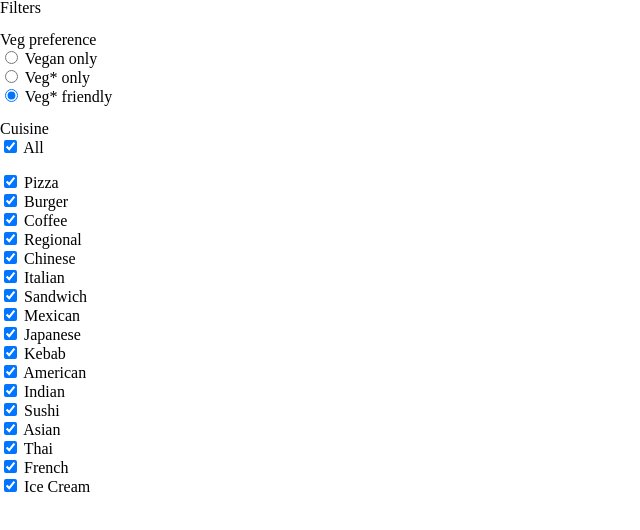
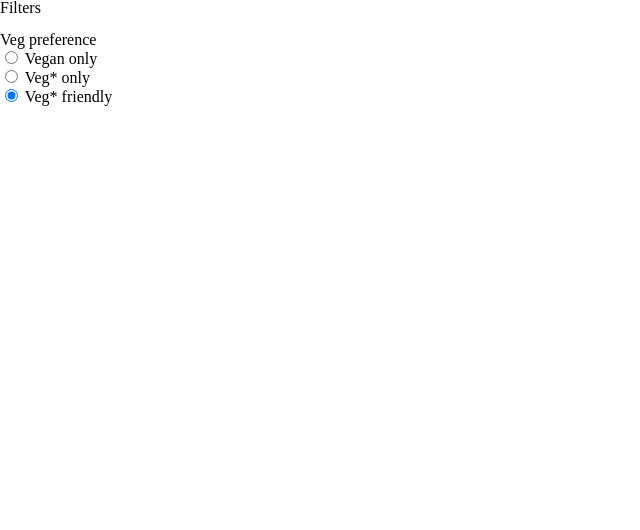
Before and after one commit to dkniffin/vegosm, a website: page index.html in a window 1280 px wide. Shown: the whole page, without its empty margins (0-640 px from the left). Drawn offline with Linux system fonts and the light colour scheme; files that its build step writes are made by us from their sources; files whose address does not match are found by name.

Commit message:
Move cuisine to filter button

```diff
--- a/index.html
+++ b/index.html
@@ -34,64 +34,6 @@
         <label for="gluten">Gluten free</label>
       </fieldset>
       <br /> -->
-
-      <fieldset>
-        <legend>Cuisine</legend>
-        <input type="checkbox" name="all_cuisines" id="pizza" checked />
-        <label for="all_cuisines">All</label>
-        <br />
-        <br />
-        <input type="checkbox" name="cuisine" id="pizza" value="pizza" checked />
-        <label for="pizza">Pizza</label>
-        <br />
-        <input type="checkbox" name="cuisine" id="burger" value="burger" checked />
-        <label for="burger">Burger</label>
-        <br />
-        <input type="checkbox" name="cuisine" id="coffee" value="coffee_shop" checked />
-        <label for="coffee_shop">Coffee</label>
-        <br />
-        <input type="checkbox" name="cuisine" id="regional" value="regional" checked />
-        <label for="regional">Regional</label>
-        <br />
-        <input type="checkbox" name="cuisine" id="chinese" value="chinese" checked />
-        <label for="chinese">Chinese</label>
-        <br />
-        <input type="checkbox" name="cuisine" id="italian" value="italian" checked />
-        <label for="italian">Italian</label>
-        <br />
-        <input type="checkbox" name="cuisine" id="sandwich" value="sandwich" checked />
-        <label for="sandwich">Sandwich</label>
-        <br />
-        <input type="checkbox" name="cuisine" id="mexican" value="mexican" checked />
-        <label for="mexican">Mexican</label>
-        <br />
-        <input type="checkbox" name="cuisine" id="japanese" value="japanese" checked />
-        <label for="japanese">Japanese</label>
-        <br />
-        <input type="checkbox" name="cuisine" id="kebab" value="kebab" checked />
-        <label for="kebab">Kebab</label>
-        <br />
-        <input type="checkbox" name="cuisine" id="american" value="american" checked />
-        <label for="american">American</label>
-        <br />
-        <input type="checkbox" name="cuisine" id="indian" value="indian" checked />
-        <label for="indian">Indian</label>
-        <br />
-        <input type="checkbox" name="cuisine" id="sushi" value="sushi" checked />
-        <label for="sushi">Sushi</label>
-        <br />
-        <input type="checkbox" name="cuisine" id="asian" value="asian" checked />
-        <label for="asian">Asian</label>
-        <br />
-        <input type="checkbox" name="cuisine" id="thai" value="thai" checked />
-        <label for="thai">Thai</label>
-        <br />
-        <input type="checkbox" name="cuisine" id="french" value="french" checked />
-        <label for="french">French</label>
-        <br />
-        <input type="checkbox" name="cuisine" id="ice" value="ice_cream" checked />
-        <label for="ice_cream">Ice Cream</label>
-      </fieldset>
     </form>
 
   </div>
--- a/package.json
+++ b/package.json
@@ -18,6 +18,7 @@
   "dependencies": {
     "@hotwired/stimulus": "^3.2.2",
     "leaflet": "^1.9.4",
+    "leaflet-tag-filter-button": "^0.0.5",
     "leaflet.awesome-markers": "^2.0.5",
     "leaflet.locatecontrol": "^0.84.2"
   }
--- /dev/null
+++ b/src/js/config.js
@@ -0,0 +1 @@
+export const VALID_CUISINES = ["pizza", "burger", "coffee_shop", "regional", "chinese", "italian", "sandwich", "mexican", "japanese", "kebab", "american", "indian", "sushi", "asian", "thai", "french", "ice_cream"]
```
Also changed, not shown: src/js/controllers/map_controller.js (+22 -12 lines), 1 other file.
